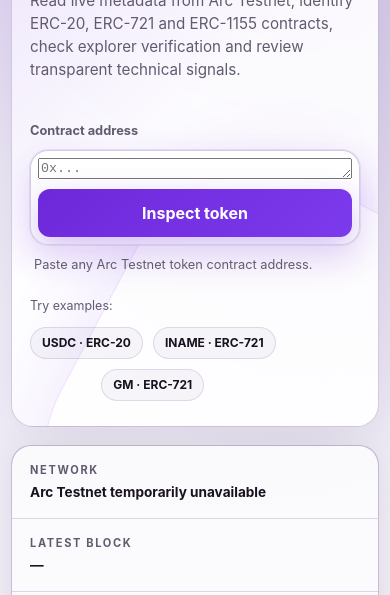
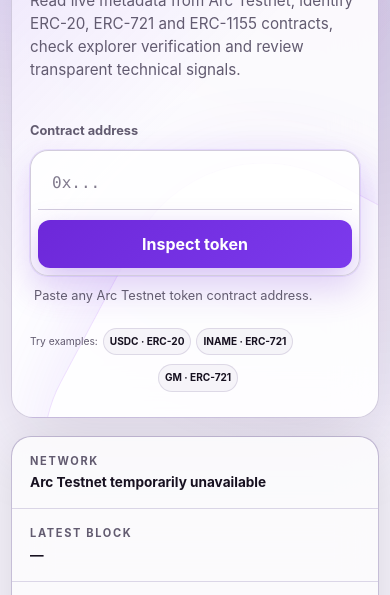
Before and after one commit to joaodd1590-sys/Token-Analyzer, a website: page index.html in a window 390 px wide. Shown: the part 249-844 px from the top of the page. Drawn offline with Linux system fonts and the light colour scheme; no server answers.

Commit message:
Refactor input styles and update textarea handling

```diff
--- a/style.css
+++ b/style.css
@@ -74,7 +74,8 @@ body {
 }
 
 button,
-input {
+input,
+textarea {
   font: inherit;
 }
 
@@ -360,30 +361,37 @@ a {
     0 18px 44px rgba(109, 40, 217, 0.3);
 }
 
-.input-row input {
+.input-row textarea {
+  display: block;
   width: 100%;
   min-width: 0;
   max-width: 100%;
+  min-height: 42px;
   flex: 1;
   padding: 11px 12px;
+  overflow: hidden;
   border: 0;
   outline: 0;
+  resize: none;
   background: transparent;
   color: var(--text);
+  caret-color: var(--accent-bright);
   font-family: var(--mono);
-  overflow: hidden;
   font-size: 0.9rem;
-  text-overflow: ellipsis;
-  white-space: nowrap;
+  line-height: 1.35;
+  overflow-wrap: anywhere;
+  word-break: break-all;
+  white-space: pre-wrap;
   direction: ltr;
   unicode-bidi: plaintext;
+  touch-action: pan-y;
 }
 
-.input-row input::placeholder {
+.input-row textarea::placeholder {
   color: var(--faint);
 }
 
-.input-row input:disabled {
+.input-row textarea:disabled {
   opacity: 0.7;
 }
 
@@ -1255,15 +1263,23 @@ a {
     overflow: hidden;
   }
 
-  .input-row input {
+  .input-row textarea {
     width: 100%;
     min-width: 0;
     max-width: 100%;
+    min-height: 52px;
+    max-height: 76px;
     padding: 14px 14px 16px;
+    overflow-y: auto;
     border-bottom: 1px solid var(--border-strong);
     border-radius: 0;
     font-size: 16px;
     line-height: 1.35;
+    scrollbar-width: none;
+  }
+
+  .input-row textarea::-webkit-scrollbar {
+    display: none;
   }
 
   .primary-button {
@@ -1273,30 +1289,46 @@ a {
 
   .examples {
     display: grid;
-    grid-template-columns: max-content max-content;
+    grid-template-columns: max-content max-content max-content;
     align-items: center;
     justify-content: start;
-    column-gap: 10px;
-    row-gap: 10px;
+    column-gap: 6px;
+    row-gap: 9px;
     width: 100%;
     max-width: 100%;
   }
 
   .examples > span {
-    grid-column: 1 / -1;
-    margin-bottom: 2px;
+    grid-column: 1;
+    grid-row: 1;
+    margin: 0;
+    font-size: 0.68rem;
+    white-space: nowrap;
   }
 
   .example-chip {
     width: auto;
     min-height: 0;
+    padding: 5px 7px;
     justify-self: auto;
     white-space: nowrap;
     text-align: center;
+    font-size: 0.66rem;
+  }
+
+  .example-chip:nth-of-type(1) {
+    grid-column: 2;
+    grid-row: 1;
+  }
+
+  .example-chip:nth-of-type(2) {
+    grid-column: 3;
+    grid-row: 1;
   }
 
   .example-chip:nth-of-type(3) {
-    grid-column: 1 / -1;
+    grid-column: 2 / 4;
+    grid-row: 2;
     justify-self: center;
   }
 
@@ -1335,6 +1367,19 @@ a {
 }
 
 @media (max-width: 460px) {
+  .examples {
+    column-gap: 5px;
+  }
+
+  .examples > span {
+    font-size: 0.64rem;
+  }
+
+  .example-chip {
+    padding-inline: 6px;
+    font-size: 0.63rem;
+  }
+
   .hero-card,
   .hero-copy,
   .analyze-form,
@@ -1345,7 +1390,7 @@ a {
     max-width: 100%;
   }
 
-  .input-row input {
+  .input-row textarea {
     display: block;
     contain: inline-size;
   }
```
